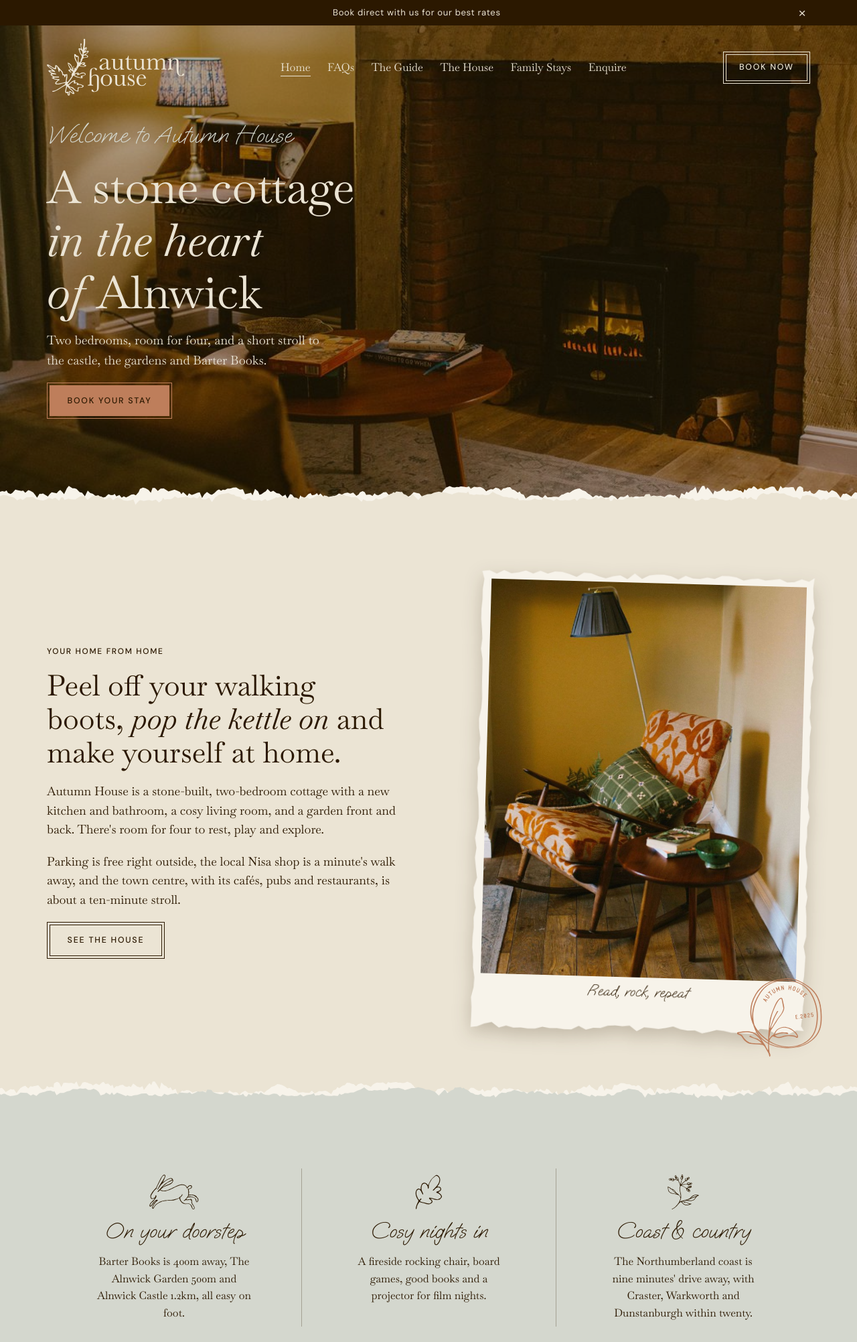
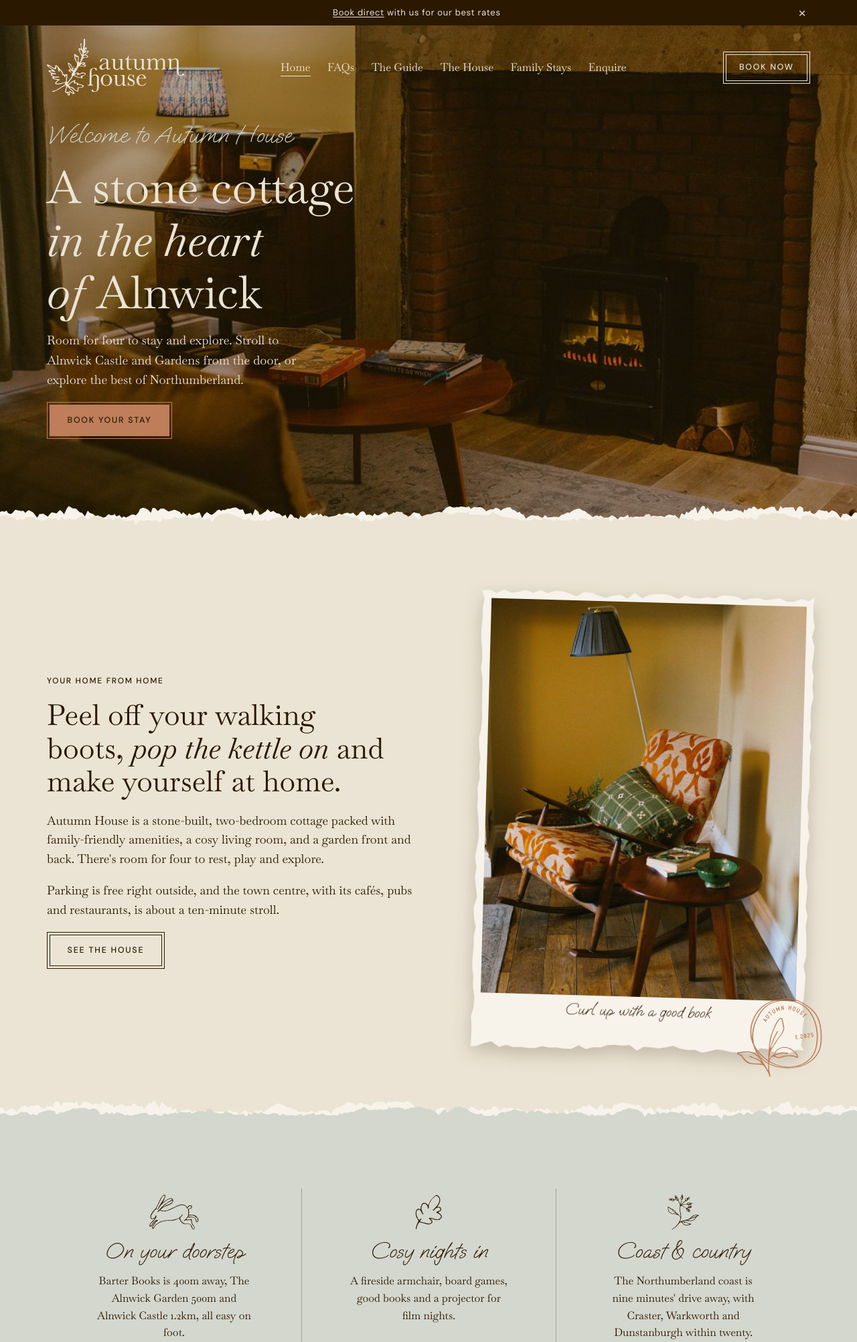
Before and after one commit to days4dreams/autumn, a PHP site: page / in a window 1280 px wide. Shown: the top 2003 px of the page at 67% size. Run offline with PHP 8.4, Linux system fonts and the light colour scheme.

Commit message:
Lauren's changes before going live
- Book now buttons and the top bar link to Enquire (Amenitiz page was
  Winter's Nook's); only 'Book direct' is underlined in the top bar.
- No pets: FAQ and terms now ask guests to get in touch.
- Payment 50/50; free cancellation more than 21 days before arrival.
- Armchair, not rocking chair; 'modern' kitchen and bathroom; corner
  shop instead of the Co-op; new hero line and intro on Home; hosts line.
- Family Stays card uses the Paddington books photo.
- Wider Guide heading, intro and call-out headings; second call-out
  button is now See the house.

Co-Authored-By: Claude Opus 5.5 <noreply@anthropic.com>
Claude-Session: https://claude.ai/code/session_01AqWLvQGitSTwziCXjTzp1u

```diff
--- a/css/style.css
+++ b/css/style.css
@@ -185,7 +185,8 @@ p { margin: 0; }
 .hero--short { min-height: min(62vh, 36rem); }
 .hero--centre { text-align: center; }
 .hero--centre h1, .hero--centre p { margin-inline: auto; }
-.hero--centre h1 { max-width: 20ch; }
+.hero--centre h1 { max-width: 30ch; }
+.hero--centre p { max-width: 60ch; }
 .hero--centre .btns { justify-content: center; }
 
 /* Page title for pages without a hero photo */
@@ -265,7 +266,7 @@ p { margin: 0; }
 
 /* "Ready to stay?" call-out */
 .callout-inner { display: grid; gap: 1.4rem; justify-items: center; text-align: center; }
-.callout-inner h2 { max-width: 24ch; }
+.callout-inner h2 { max-width: 34ch; }
 .callout-inner .btns { justify-content: center; }
 
 /* Questions that open and close (FAQs) */
--- a/family-stays.php
+++ b/family-stays.php
@@ -31,7 +31,7 @@ require __DIR__ . '/includes/head.php';
       </div>
     </div>
     <div class="media">
-      <div class="card-torn tilt-r"><div><?= content_image('/images/family/storage-boxes.jpg', 'Colourful storage boxes in the twin room', '', '4/5') ?><span class="hand">Toys &amp; treasures</span></div></div>
+      <div class="card-torn tilt-r"><div><?= content_image('/images/home/childrens-books.jpg', 'Paddington books in the twin room', '', '4/5') ?><span class="hand">Toys &amp; treasures</span></div></div>
     </div>
   </div>
 </section>
--- a/faqs.php
+++ b/faqs.php
@@ -4,7 +4,7 @@
  * the whole site); this page shows all of them, in their groups.
  */
 $title = 'FAQs';
-$description = 'Answers to common questions about staying at Autumn House in Alnwick: check-in, parking, the house, families, pets and booking direct.';
+$description = 'Answers to common questions about staying at Autumn House in Alnwick: check-in, parking, the house, families and booking direct.';
 require __DIR__ . '/includes/content.php';
 require __DIR__ . '/includes/head.php';
 ?>
--- a/includes/callout.php
+++ b/includes/callout.php
@@ -12,7 +12,7 @@ $calloutText  = $calloutText ?? 'Book direct with us for <em>our best rates</em>
     <h2><?= $calloutText /* may contain <em> for italics */ ?></h2>
     <div class="btns">
       <a class="btn btn--fill" href="<?= e($site['booking_url']) ?>"<?= link_attrs($site['booking_url']) ?>>Book your stay</a>
-      <a class="btn" href="/enquire">Enquire</a>
+      <a class="btn" href="/the-house">See the house</a>
     </div>
   </div>
 </section>
--- a/includes/config.php
+++ b/includes/config.php
@@ -18,7 +18,7 @@ $site = [
     'launched' => false,
 
     // Where the "Book now" buttons go. '#' until the booking link is ready.
-    'booking_url' => 'https://autumn-house.amenitiz.io/en/booking/room#DatesGuests-BE', // the Amenitiz booking page (direct bookings)
+    'booking_url' => '/enquire', // Book now buttons; change to the booking page once direct booking is set up
 
     // Footer links still to come. '#' until they're ready.
     'staying_season_url' => '#',
@@ -31,10 +31,12 @@ $site = [
     'instagram_handle' => '@atstayingseason',
 
     // The thin bar across the very top of every page.
-    // Leave 'text' empty ('') to switch it off. 'link' is optional.
+    // Leave 'text' empty ('') to switch it off. 'link' is optional;
+    // 'link_words' are the words in 'text' that become the link.
     'announcement' => [
-        'text' => 'Book direct with us for our best rates',
-        'link' => '',
+        'text'       => 'Book direct with us for our best rates',
+        'link'       => '/enquire',
+        'link_words' => 'Book direct',
     ],
 
     // Shown on Google and when a page is shared, unless a page sets its own.
@@ -97,6 +99,25 @@ function is_current($link)
     return $path === $link || strpos($path, $link . '/') === 0;
 }
 
+/**
+ * The announcement bar's text, with its link on just the 'link_words'
+ * (or on the whole text if those words aren't found).
+ */
+function announcement_html($a)
+{
+    $text = e($a['text']);
+    if (($a['link'] ?? '') === '') {
+        return $text;
+    }
+    $open = '<a href="' . e($a['link']) . '"' . link_attrs($a['link']) . '>';
+    $words = e($a['link_words'] ?? '');
+    $at = ($words !== '') ? strpos($text, $words) : false;
+    if ($at === false) {
+        return $open . $text . '</a>';
+    }
+    return substr($text, 0, $at) . $open . $words . '</a>' . substr($text, $at + strlen($words));
+}
+
 /** Attributes for a link that may go to another website: those open in a new tab. */
 function link_attrs($url)
 {
--- a/includes/head.php
+++ b/includes/head.php
@@ -49,7 +49,7 @@ $cssVersion  = @filemtime(__DIR__ . '/../css/style.css') ?: 1;
 <?php if ($site['announcement']['text'] !== ''): ?>
 <div class="announcement" id="announcement">
   <div class="wrap">
-    <p><?php if ($site['announcement']['link'] !== ''): ?><a href="<?= e($site['announcement']['link']) ?>"<?= link_attrs($site['announcement']['link']) ?>><?= e($site['announcement']['text']) ?></a><?php else: ?><?= e($site['announcement']['text']) ?><?php endif; ?></p>
+    <p><?= announcement_html($site['announcement']) ?></p>
     <button type="button" class="announcement-close" aria-label="Close announcement" hidden>&times;</button>
   </div>
 </div>
--- a/index.php
+++ b/index.php
@@ -17,7 +17,7 @@ require __DIR__ . '/includes/head.php';
   <div class="wrap stack">
     <p class="hand">Welcome to Autumn House</p>
     <h1>A stone cottage <em>in the heart of</em> Alnwick</h1>
-    <p>Two bedrooms, room for four, and a short stroll to the castle, the gardens and Barter Books.</p>
+    <p>Room for four to stay and explore. Stroll to Alnwick Castle and Gardens from the door, or explore the best of Northumberland.</p>
     <div class="btns"><a class="btn btn--fill" href="<?= e($site['booking_url']) ?>"<?= link_attrs($site['booking_url']) ?>>Book your stay</a></div>
   </div>
 </section>
@@ -27,12 +27,12 @@ require __DIR__ . '/includes/head.php';
     <div class="stack">
       <p class="label">Your home from home</p>
       <h2>Peel off your walking boots, <em>pop the kettle on</em> and make yourself at home.</h2>
-      <p>Autumn House is a stone-built, two-bedroom cottage with a new kitchen and bathroom, a cosy living room, and a garden front and back. There's room for four to rest, play and explore.</p>
-      <p>Parking is free right outside, the local Nisa shop is a minute's walk away, and the town centre, with its cafés, pubs and restaurants, is about a ten-minute stroll.</p>
+      <p>Autumn House is a stone-built, two-bedroom cottage packed with family-friendly amenities, a cosy living room, and a garden front and back. There's room for four to rest, play and explore.</p>
+      <p>Parking is free right outside, and the town centre, with its cafés, pubs and restaurants, is about a ten-minute stroll.</p>
       <div class="btns"><a class="btn" href="/the-house">See the house</a></div>
     </div>
     <div class="media">
-      <div class="card-torn tilt-r"><div><?= content_image('/images/home/rocking-chair.jpg', 'A rocking chair and reading lamp in a corner of the sitting room', '', '4/5') ?><span class="hand">Read, rock, repeat</span></div></div>
+      <div class="card-torn tilt-r"><div><?= content_image('/images/home/rocking-chair.jpg', 'An armchair and reading lamp in a corner of the sitting room', '', '4/5') ?><span class="hand">Curl up with a good book</span></div></div>
       <?= svg('logos/stamp.svg', 'stamp') ?>
     </div>
   </div>
@@ -41,7 +41,7 @@ require __DIR__ . '/includes/head.php';
 <section class="band torn torn--flip" style="--band: var(--primary-light)">
   <div class="wrap features">
     <div><?= svg('illustrations/03-hare.svg', 'illustration') ?><h3 class="hand">On your doorstep</h3><p>Barter Books is 400m away, The Alnwick Garden 500m and Alnwick Castle 1.2km, all easy on foot.</p></div>
-    <div><?= svg('illustrations/01-oak-leaf.svg', 'illustration') ?><h3 class="hand">Cosy nights in</h3><p>A fireside rocking chair, board games, good books and a projector for film nights.</p></div>
+    <div><?= svg('illustrations/01-oak-leaf.svg', 'illustration') ?><h3 class="hand">Cosy nights in</h3><p>A fireside armchair, board games, good books and a projector for film nights.</p></div>
     <div><?= svg('illustrations/07-sprig-berries.svg', 'illustration') ?><h3 class="hand">Coast &amp; country</h3><p>The Northumberland coast is nine minutes' drive away, with Craster, Warkworth and Dunstanburgh within twenty.</p></div>
   </div>
 </section>
@@ -52,7 +52,7 @@ require __DIR__ . '/includes/head.php';
     <div class="cards">
       <article class="card">
         <?= content_image('/images/home/kitchen.jpg', 'The kitchen, with oak cupboards and terracotta tiles', '', '4/3') ?>
-        <div class="card-body"><h3>The House</h3><p>Two bedrooms, a bright new kitchen and bathroom, and a living room made for curling up.</p><a class="btn" href="/the-house">See the house</a></div>
+        <div class="card-body"><h3>The House</h3><p>Two bedrooms, a bright, modern kitchen and bathroom, and a living room made for curling up.</p><a class="btn" href="/the-house">See the house</a></div>
       </article>
       <article class="card">
         <?= content_image('/images/home/twin-room.jpg', 'The twin bedroom', '', '4/3') ?>
@@ -82,7 +82,7 @@ require __DIR__ . '/includes/head.php';
       <p class="label">Meet your hosts</p>
       <h2>We're Lauren and David, and <em>we'd love to welcome you.</em></h2>
       <p>Born and raised in the North East, we travelled the world and spent several years in New Zealand before coming home to Northumberland in 2024.</p>
-      <p>We look after Autumn House ourselves, from the bookings to the clean linen.</p>
+      <p>We look after Autumn House ourselves, from managing bookings to changing the beds.</p>
     </div>
   </div>
 </section>
```
Also changed, not shown: content/faqs.md (+3 -3 lines), content/guide/a-slow-weekend.md (+3 -3 lines), terms.php (+5 -5 lines), the-house.php (+4 -4 lines).
